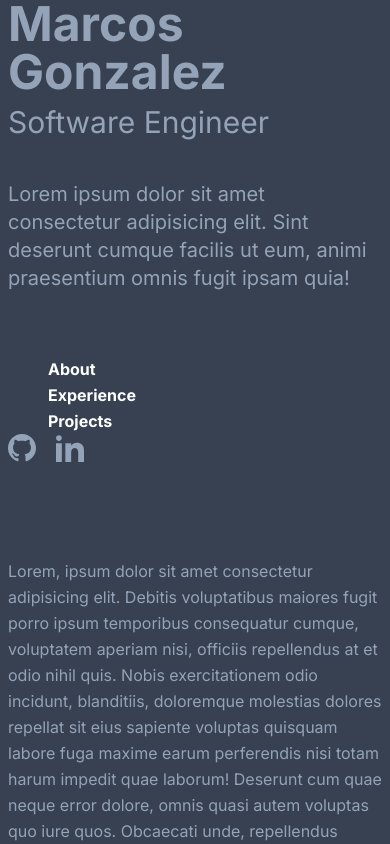
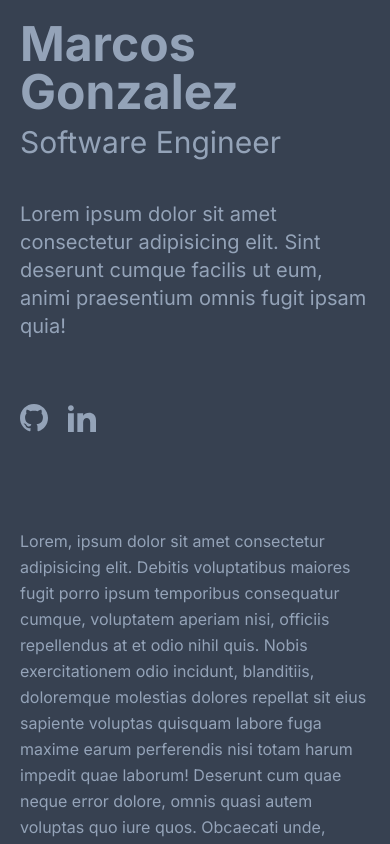
Before and after one commit to mrcos-g/mgonzalez.dev, a Next.js app: page / in a window 390 px wide. Shown: the top 844 px of the page. Built offline with nearby package versions, Linux system fonts and the light colour scheme.

Commit message:
adjustment to phone responsiveness

```diff
--- a/src/app/components/ExperienceTile.tsx
+++ b/src/app/components/ExperienceTile.tsx
@@ -17,13 +17,13 @@ const ExperienceTile: FunctionComponent<ExperienceTileProps> = ({
   experiences,
 }) => {
   return (
-    <div className='flex flex-col'>
+    <div className='lg:flex lg:flex-col'>
       {experiences.map((experience, index) => (
-        <div key={index} className='flex mb-4'>
+        <div key={index} className='lg:flex mb-4'>
           <div className='flex-shrink-0 w-32'>
             <span>{`${experience.startYear} - ${experience.endYear}`}</span>
           </div>
-          <div className='flex-1 ml-4'>
+          <div className='flex-1 lg:ml-4'>
             <h4 className='font-bold'>
               <span>{experience.role}</span>
               <span> - </span>
--- a/src/app/page.tsx
+++ b/src/app/page.tsx
@@ -20,7 +20,7 @@ const Home: FunctionComponent = () => {
   }, []);
 
   return (
-    <div className='mx-auto min-h-screen max-w-screen-xl px-2'>
+    <div className='mx-auto min-h-screen max-w-screen-xl p-5'>
       <div className='lg:flex lg:justify-between lg:gap-4'>
         <div
           id='navigation-container'
@@ -35,7 +35,7 @@ const Home: FunctionComponent = () => {
               ipsam quia!
             </p>
 
-            <ul className='pl-10'>
+            <ul className='hidden lg:block pl-10'>
               <li>
                 <ScrollLink id='About'>About</ScrollLink>
               </li>
```
